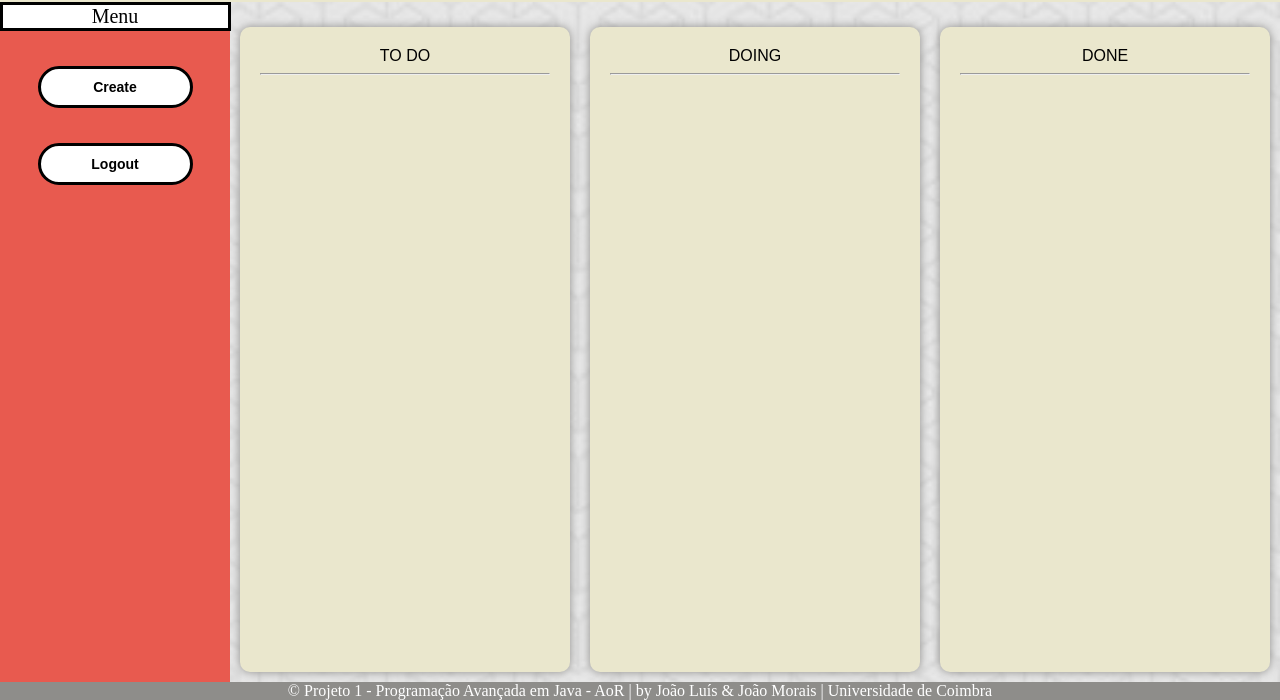
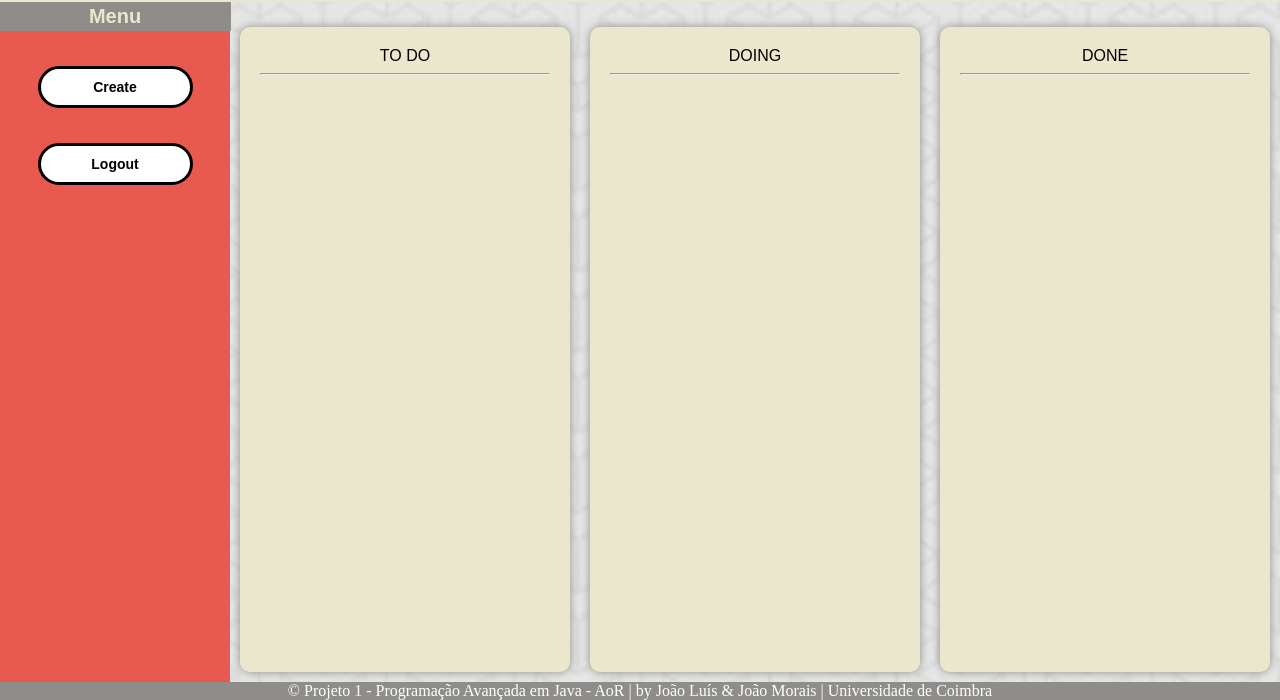
Before and after one commit to joaomluis/scrum_paj, a plain HTML site: page main-page.html in a window 1280 px wide. Shown: the part 115-815 px from the top of the page. Drawn offline with Linux system fonts and the light colour scheme.

Commit message:
alteração menu aside

```diff
--- a/style/style.css
+++ b/style/style.css
@@ -119,6 +119,7 @@ button {
     height: 85vh;
 }
 
+
 /* Formatação para o aside*/
 .menu_lateral {
     padding: 40px;
@@ -174,14 +175,17 @@ button {
 
 /* Formatação para o título do aside*/
 #tittle-aside {
-    color: black;
+    color: #eae7cd;
     font-size: 20px;
     text-align: center;
     margin-top: 0px;
     margin-bottom: 20px;
-    background-color: white;
+    background-color: #8e8d8a;
     border-style: solid;
+    border-color: #8e8d8a;
     width: 150%;
+    font-family: sans-serif;
+    font-weight: bold;
 }
 
 /* Formatação para o menu lateral quando o modal fica disponível*/
```
Also changed, not shown: 1 other file.
